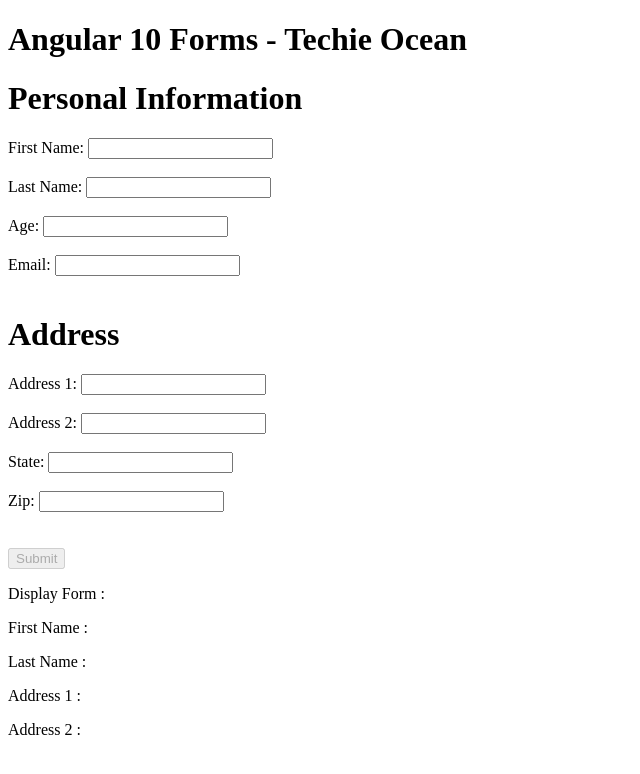
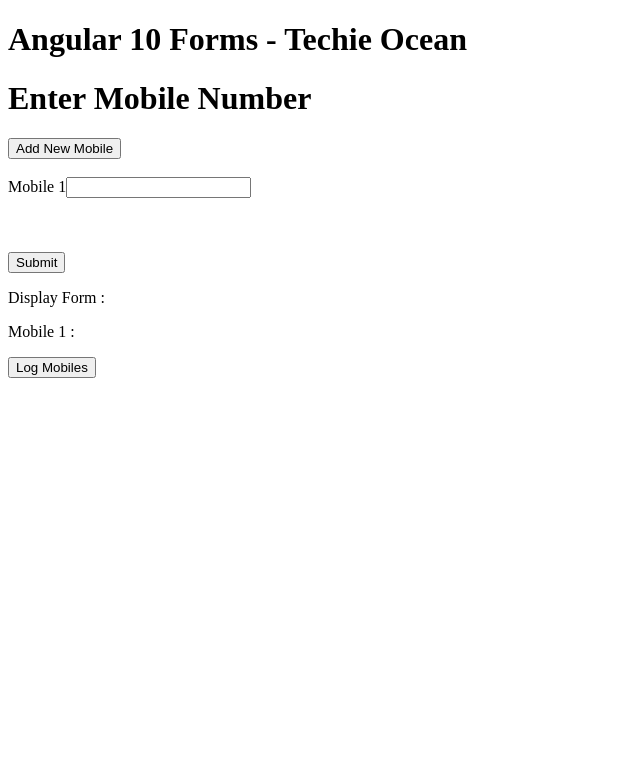
Before and after one commit to johnnycowboy3033/Angular-10-Forms-Techie-Ocean, an Angular app: page / in a window 1280 px wide. Shown: the top 774 px of the page, without its empty margins (0-640 px from the left). Built offline with nearby package versions, Linux system fonts and the light colour scheme.

Commit message:
Update README.md

```diff
--- a/src/app/app.component.html
+++ b/src/app/app.component.html
@@ -1,78 +1,28 @@
 <h1> {{ siteName }} </h1>
 
 <form [formGroup]="userProfileForm"  (ngSubmit)="onSubmit()" >
-  <h1>Personal Information</h1>
-  <label>
-    First Name:
-    <input type="text" formControlName="firstName" >
-  </label>
+
+    <div formArrayName="mobiles">
+          <h1>Enter Mobile Number</h1>
+          <button (click)="addNewMobile()" >Add New Mobile</button>
+           <br><br>
+          <div *ngFor="let mob of mobiles.controls; let i=index">
+            <label>Mobile {{ i + 1 }}</label>
+            <input type="text" [formControlName]= 'i' >
+            <br><br>
+          </div>
+    </div>
   <br><br>
-  <label>
-    Last Name:
-    <input type="text" formControlName="lastName" >
-  </label>
-  <br><br>
-  <label>
-    Age:
-    <input type="text" formControlName="age" >
-  </label>
-  <br><br>
-  <label>
-    Email:
-    <input type="text" formControlName="email" >
-  </label>
-  <br><br>
-  <div formGroupName="address">
-    <h1>Address</h1>
-    <label>
-      Address 1:
-      <input type="text" formControlName="address1" >
-    </label>
-    <br><br>
-    <label>
-      Address 2:
-      <input type="text" formControlName="address2" >
-    </label>
-    <br><br>
-    <label>
-      State:
-      <input type="text" formControlName="state" >
-    </label>
-    <br><br>
-    <label>
-      Zip:
-      <input type="text" formControlName="zip" >
-    </label>
-  </div>
-  <br><br>
-  <button type="submit" [disabled]="!userProfileForm.valid">Submit</button>
+  <button type="submit" >Submit</button>
 </form>
 
 <p>
-
   Display Form :  {{ displayForm }}
-
 </p>
 
 <p>
-
-  First Name :  {{ firstName }}
-
-</p>
-
-<p>
-
-  Last Name :  {{ lastName }}
-
+  Mobile 1 :  {{ mobile1 }}
 </p>
 
 
-<p>
-
-  Address 1 :  {{ address1 }}
-
-</p>
-
-<p>
-   Address 2 :  {{ address2 }}
-</p>
+<button (click)="logMobiles()" >Log Mobiles</button>
--- a/src/app/app.component.ts
+++ b/src/app/app.component.ts
@@ -1,6 +1,5 @@
 import { Component } from '@angular/core';
-import { FormBuilder} from "@angular/forms";
-import { Validators} from "@angular/forms";
+import {FormArray, FormBuilder, Validators} from "@angular/forms";
 
 @Component({
   selector: 'app-root',
@@ -11,12 +10,8 @@
   title = 'Angular Tutorial';
   siteName = 'Angular 10 Forms - Techie Ocean';
   displayForm = '';
-  firstName = '' ;
-  lastName = '';
-  address1 = '';
-  address2 = '';
-
-
+  mobile1 = '';
+  counter = 0;
 
   ngOnInit(): void {
   }
@@ -25,33 +20,38 @@
   }
 
   userProfileForm = this.fb.group({
-    firstName: ['', Validators.required ],
-    lastName:  [''],
-    age:  [''],
-    email:  [''],
-    address : this.fb.group({
-      address1: [''],
-      address2: [''],
-      state: [''],
-      zip: [''],
-    })
+    mobiles: this.fb.array([
+        this.fb.control('')
+    ])
   });
+
+  get mobiles(){
+    return this.userProfileForm.get('mobiles') as FormArray;
+  }
+
+
+  addNewMobile(){
+    this.mobiles.push(this.fb.control(''));
+  }
 
 
   onSubmit(){
     // @ts-ignore
     this.displayForm = '' + JSON.stringify(this.userProfileForm.value);
 
-    this.firstName = '' + this.userProfileForm.controls['firstName'].value;
+    // @ts-ignore
+    this.mobile1 = ' ' + this.userProfileForm.get(['mobiles','0']).value;
 
-    // @ts-ignore
-    this.lastName = '' + this.userProfileForm.get('lastName').value;
 
-    // @ts-ignore
-    this.address1 = '' + this.userProfileForm.get(['address','address1']).value;
 
-    // @ts-ignore
-    this.address2 = '' + this.userProfileForm.get(['address']).get(['address2']).value;
+  }
+
+  logMobiles(){
+    for(let mob of this.mobiles.controls){
+      // @ts-ignore
+      console.log("Mobile " + this.counter + " : " + this.userProfileForm.get(['mobiles',this.counter]).value);
+      this.counter = this.counter + 1;
+    }
   }
 
 }
```
Also changed, not shown: 1 other file (tests, documents, lock files or other folders).
